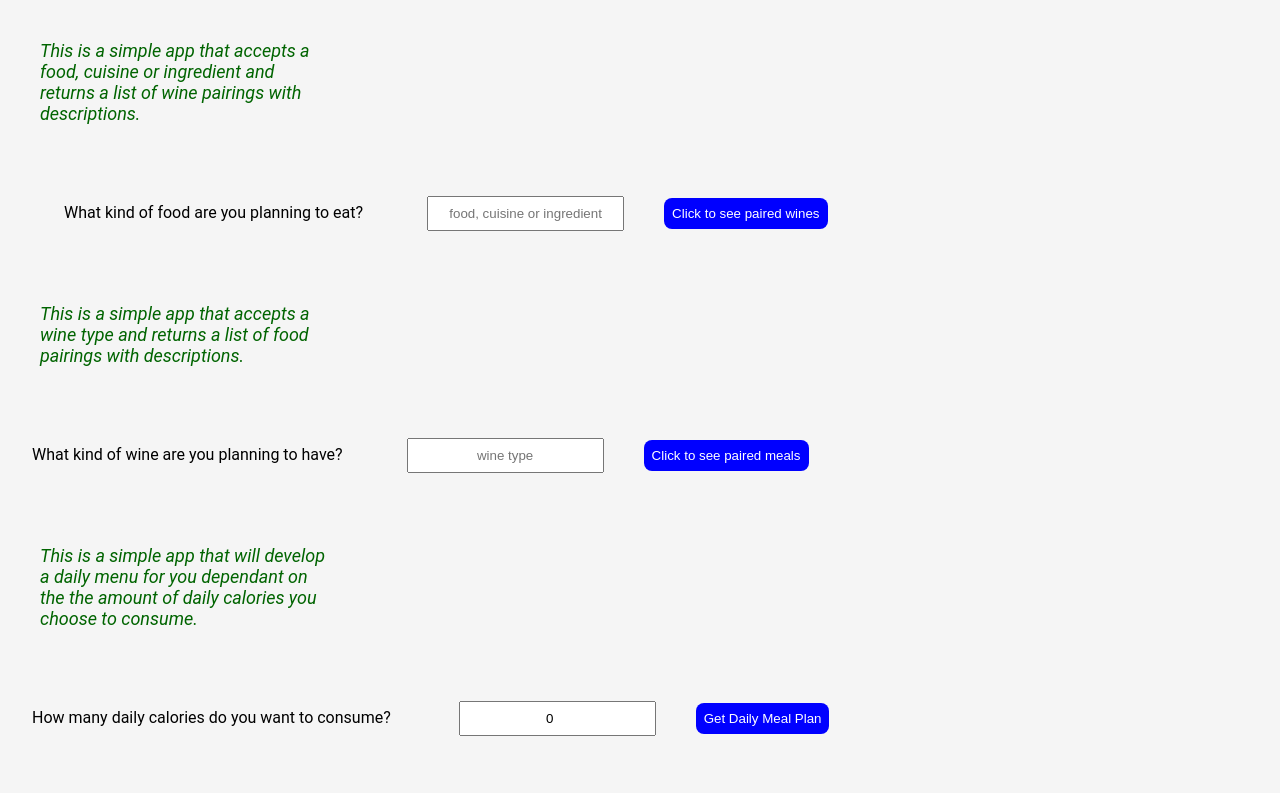
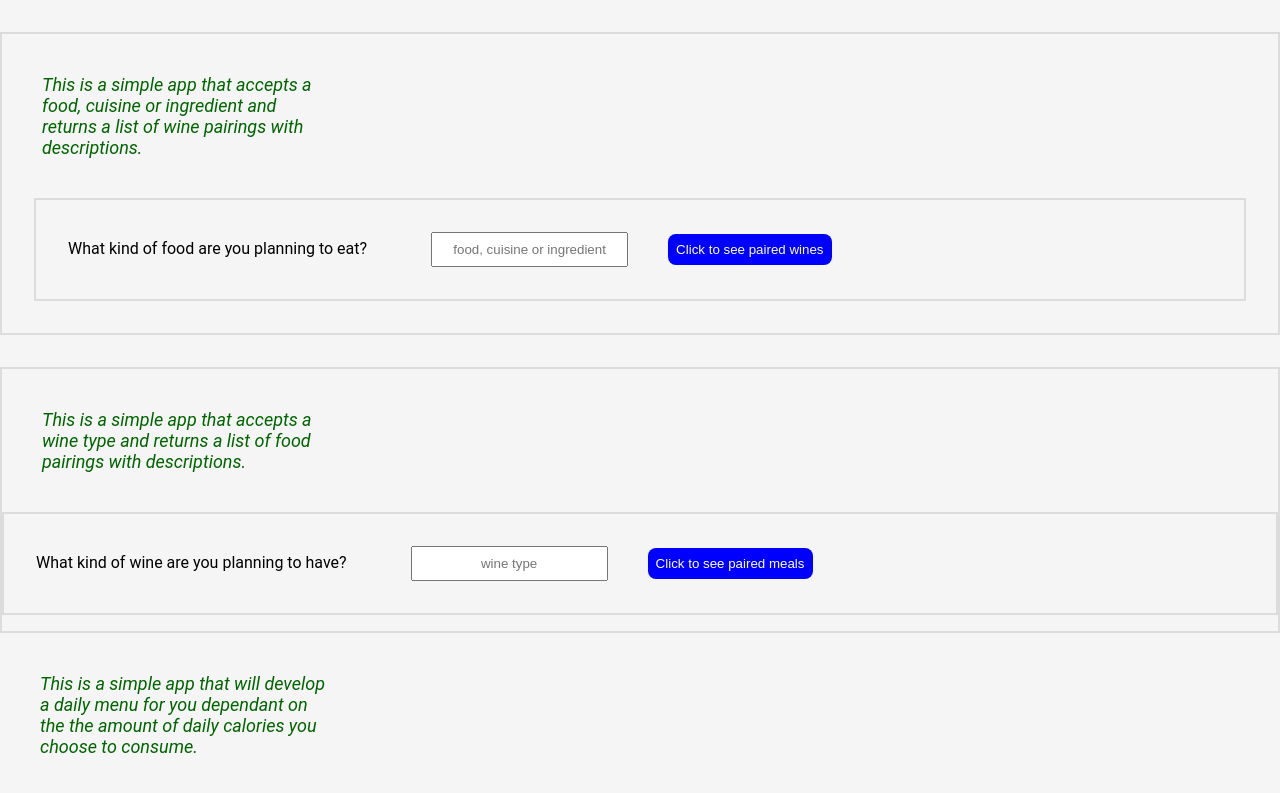
Before and after one commit to adamdasovich/spoonacular4, a React (Create React App) app: page / in a window 1280 px wide. Shown: the top 793 px of the page. Built offline with nearby package versions, Linux system fonts and the light colour scheme.

Commit message:
added some borders

```diff
--- a/src/index.css
+++ b/src/index.css
@@ -16,6 +16,7 @@ body {
 
 section {
 	margin: 2rem 0 1rem 0;
+	border:rgba(77,77,77, 0.15) 2px solid;
 }
 .control {
 	display: flex;
```
